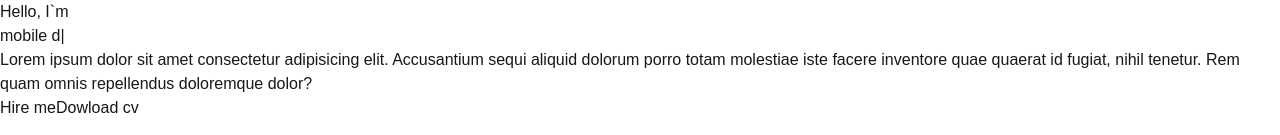
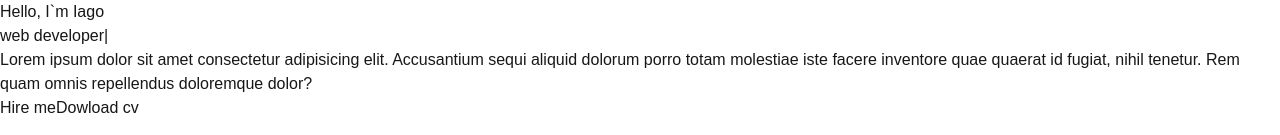
Before and after one commit to iagocabral/portfolio, a Next.js app: page / in a window 1280 px wide. Shown: the top 135 px of the page. Built offline with nearby package versions, Linux system fonts and the light colour scheme.

Commit message:
Hero Section - 2

```diff
--- a/src/app/components/HeroSection.jsx
+++ b/src/app/components/HeroSection.jsx
@@ -10,18 +10,19 @@ const HeroSection = () => {
             <div className="col-span-7 place-self-center text-center sm:text-left">
                 <h1 className="text-white mb-4 text-4xl sm:text-5xl lg:text-6xl font-extrabold">
                     <span className="text-transparent bg-clip-text bg-gradient-to-r from-purple-400 to-pink-600">
-                        Hello, I`m{" "}
+                        Hello, I`m Iago{" "}
                     </span>
                     <br></br>
                      <TypeAnimation
                        sequence={[
-                        'iago',
+                        'Software engineer',
                         1000,
                         'web developer',
                         1000,
                         'mobile developer',
                         1000,
                         'IA developer',
+                        1000,
                        ]}
                        wrapper="span"
                        speed={20}
```
